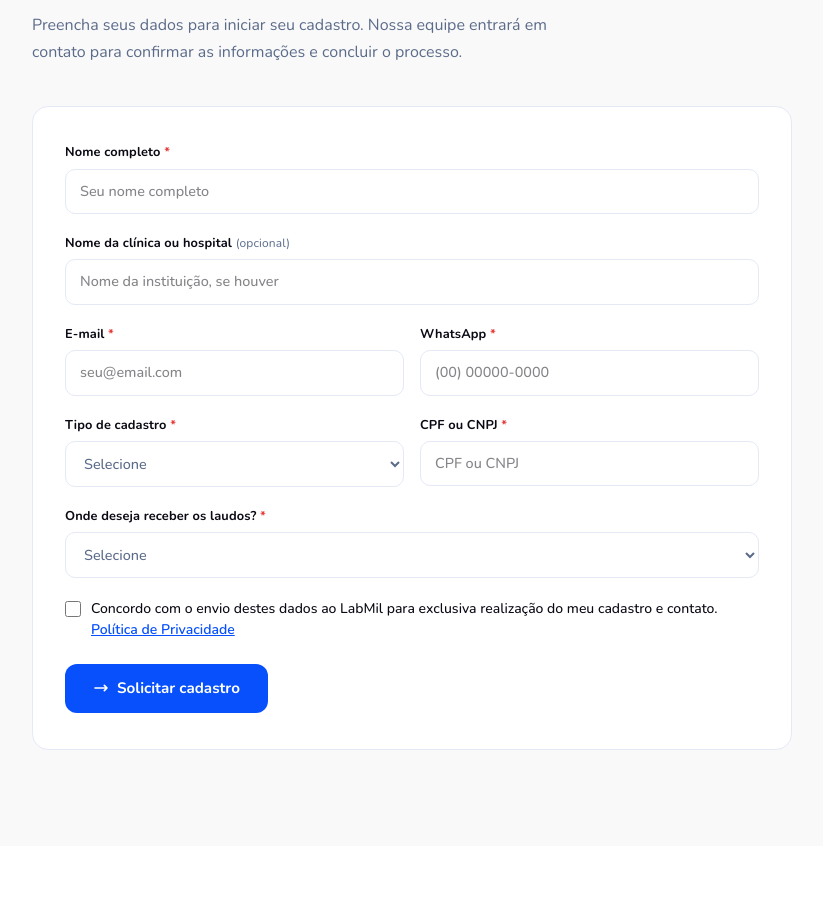
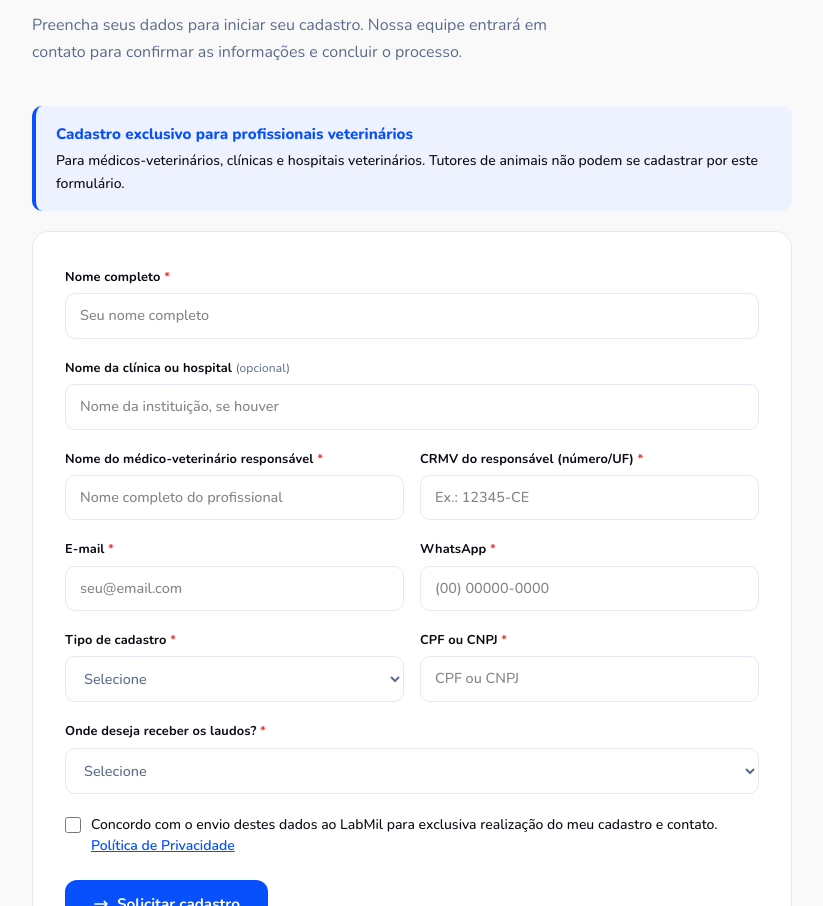
Before and after one commit to SaymonHoland/LabMil, a React (Vite) app: page / in a window 1280 px wide. Shown: the part 4274-5180 px from the top of the page, without its empty margins (228-1051 px from the left). Built offline with nearby package versions, Linux system fonts and the light colour scheme; the HTML template or start-up script is replaced by a standard one.

Commit message:
Clarify professional-only registration and request veterinary CRMV

```diff
--- a/src/App.tsx
+++ b/src/App.tsx
@@ -814,6 +814,8 @@ function FloatWA() {
 type FormFields = {
   nome: string;
   clinica: string;
+  veterinario: string;
+  crmv: string;
   email: string;
   whatsapp: string;
   tipo: string;
@@ -857,7 +859,7 @@ function validateEmail(v: string) {
 
 function Registration() {
   const [form, setForm] = useState<FormFields>({
-    nome: "", clinica: "", email: "", whatsapp: "",
+    nome: "", clinica: "", veterinario: "", crmv: "", email: "", whatsapp: "",
     tipo: "", documento: "", receber: "", consentimento: false,
   });
   const [errors, setErrors] = useState<FormErrors>({});
@@ -871,6 +873,8 @@ function Registration() {
   function validate(): FormErrors {
     const e: FormErrors = {};
     if (!form.nome.trim()) e.nome = "Nome obrigatório.";
+    if (!form.veterinario.trim()) e.veterinario = "Nome do médico-veterinário obrigatório.";
+    if (!form.crmv.trim()) e.crmv = "Informe o CRMV do médico-veterinário.";
     if (!form.email.trim()) e.email = "E-mail obrigatório.";
     else if (!validateEmail(form.email)) e.email = "Informe um e-mail válido.";
     if (!form.whatsapp.trim()) e.whatsapp = "WhatsApp obrigatório.";
@@ -911,6 +915,12 @@ function Registration() {
           Preencha seus dados para iniciar seu cadastro. Nossa equipe entrará em contato
           para confirmar as informações e concluir o processo.
         </p>
+        <div role="note" style={{ background: B.blueLight, borderLeft: `4px solid ${B.blue}`, borderRadius: "10px", padding: "16px 20px", marginBottom: "20px" }}>
+          <strong style={{ ...font("0.95rem", 800, B.blue) }}>Cadastro exclusivo para profissionais veterinários</strong>
+          <p style={{ ...font("0.875rem", 500, B.ink), lineHeight: 1.6, margin: "4px 0 0" }}>
+            Para médicos-veterinários, clínicas e hospitais veterinários. Tutores de animais não podem se cadastrar por este formulário.
+          </p>
+        </div>
 
         {submitted ? (
           <div role="status" aria-live="polite" style={{
@@ -972,6 +982,46 @@ function Registration() {
                 placeholder="Nome da instituição, se houver"
                 style={FIELD_STYLE(false)}
               />
+            </div>
+
+            {/* Profissional responsável */}
+            <div style={{ display: "grid", gridTemplateColumns: "repeat(auto-fit, minmax(200px, 1fr))", gap: "16px" }}>
+              <div>
+                <label htmlFor="cadastro-veterinario" style={LABEL_STYLE}>Nome do médico-veterinário responsável <span style={{ color: "#E53E3E" }}>*</span></label>
+                <input
+                  id="cadastro-veterinario"
+                  name="veterinario"
+                  type="text"
+                  required
+                  aria-invalid={!!errors.veterinario}
+                  aria-describedby={errors.veterinario ? "cadastro-veterinario-error" : undefined}
+                  value={form.veterinario}
+                  onChange={(e) => set("veterinario", e.target.value)}
+                  onFocus={inputFocus}
+                  onBlur={inputBlur}
+                  placeholder="Nome completo do profissional"
+                  style={FIELD_STYLE(!!errors.veterinario)}
+                />
+                {errors.veterinario && <div id="cadastro-veterinario-error" role="alert" style={ERROR_STYLE}>{errors.veterinario}</div>}
+              </div>
+              <div>
+                <label htmlFor="cadastro-crmv" style={LABEL_STYLE}>CRMV do responsável (número/UF) <span style={{ color: "#E53E3E" }}>*</span></label>
+                <input
+                  id="cadastro-crmv"
+                  name="crmv"
+                  type="text"
+                  required
+                  aria-invalid={!!errors.crmv}
+                  aria-describedby={errors.crmv ? "cadastro-crmv-error" : undefined}
+                  value={form.crmv}
+                  onChange={(e) => set("crmv", e.target.value)}
+                  onFocus={inputFocus}
+                  onBlur={inputBlur}
+                  placeholder="Ex.: 12345-CE"
+                  style={FIELD_STYLE(!!errors.crmv)}
+                />
+                {errors.crmv && <div id="cadastro-crmv-error" role="alert" style={ERROR_STYLE}>{errors.crmv}</div>}
+              </div>
             </div>
 
             {/* Email + WhatsApp */}
```
